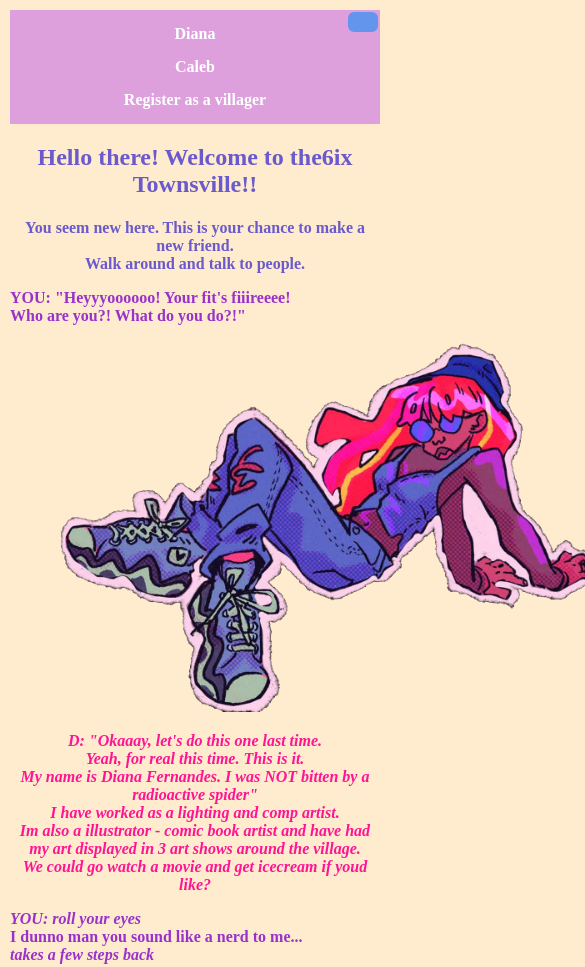
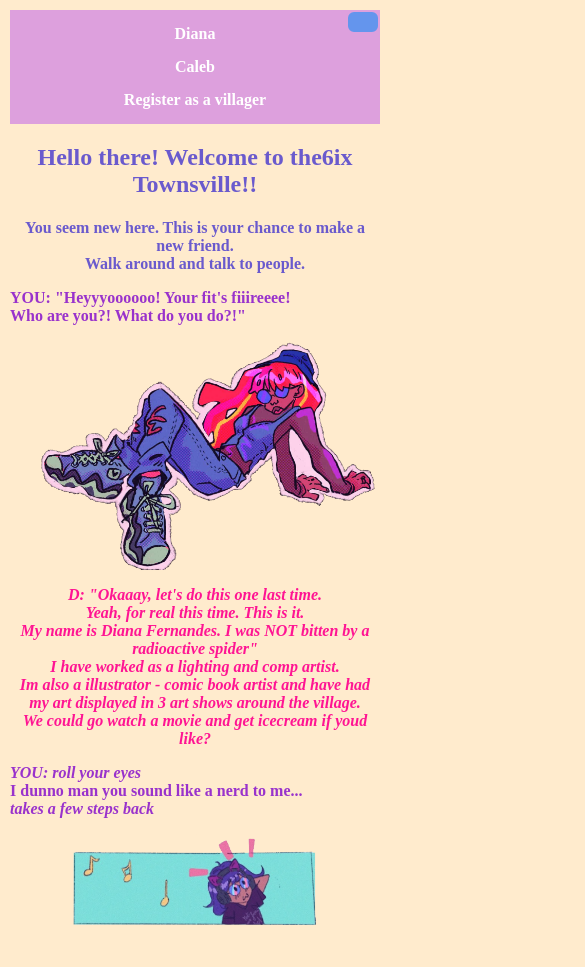
Before and after one commit to diana1fernandes/the6ix-townsville-website, a plain HTML site: page index.html in a window 390 px wide. Shown: the top 967 px of the page, 585 px wide, since content can reach past the window. Drawn offline with Linux system fonts and the light colour scheme.

Commit message:
added flex border to the images to be in the center
updated Index, caleb et style.css

```diff
--- a/index.html
+++ b/index.html
@@ -30,7 +30,7 @@
 	<div class="diana-introduction">
 		<center> <img src="introducing me.png"
 		alt="an illustration of a gurl in a canadian tux"
-		width="600">
+		class="character-image">
 
 		<p style="color: DeepPink;" > <i> D: "Okaaay, let's do this one last time. <br>Yeah, for real this time. This is it. </br> My name is Diana Fernandes. I was NOT bitten by a radioactive spider" <br> I have worked as a lighting and comp artist. </br> Im also a illustrator - comic book artist and have had my art displayed in 3 art shows around the village. <br> We could go watch a movie and get icecream if youd like? </br>  </i> </p> </center>
 	</div>
@@ -39,7 +39,7 @@
 
 	<center> <img src="friend.png"
 	alt="an illustration of a gurl in glasses with music symbols around."
-	width="600">
+	class="character-image">
 	</center>
 
 	<h4 class="question-heading">
--- a/style.css
+++ b/style.css
@@ -184,4 +184,19 @@ p {
 		font-size: 20px;
 		padding: 0 10px;
 	}
+
+	img {
+		display: block;
+		margin-left: auto;
+		margin-right: auto;
+		max-width: 100%;
+		height: auto;
+	}
+
+	.character-image {
+		width: 100%;
+		max-width: 600px;
+		height: auto;
+		object-fit: contain;
+	}
 }
```
Also changed, not shown: caleb.html (+3 -2 lines).
